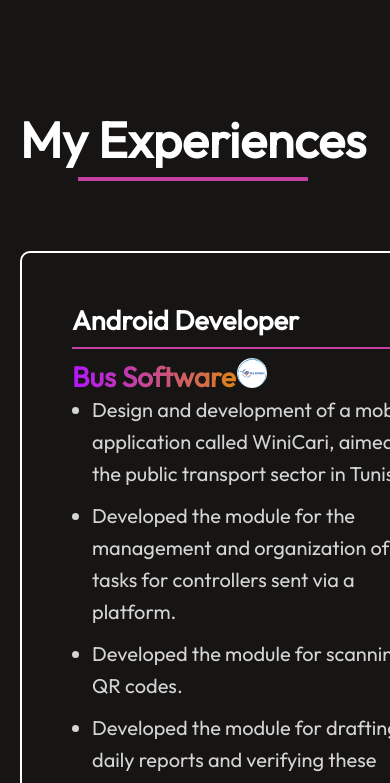
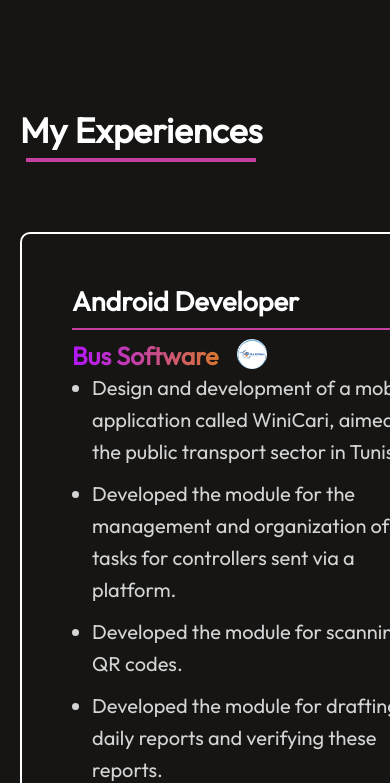
Before and after one commit to arij45/PortfolioWebSite, a React (Vite) app: page / in a window 390 px wide. Shown: the part 2861-3644 px from the top of the page. Built offline with nearby package versions, Linux system fonts and the light colour scheme.

Commit message:
PortfolioWebApplication

```diff
--- a/src/Components/Experiences/Experiences.css
+++ b/src/Components/Experiences/Experiences.css
@@ -144,7 +144,7 @@
 
     .experiences-title h1{
         padding: 0;
-        font-size: 50px;
+        font-size: 35px;
     }
 
     .experiences-title::after{
@@ -157,13 +157,13 @@
     }
 
     .experiences-format h2{
-        font-size: 28px;
+        font-size: 25px;
     }
 
     .experiences-container {
         flex-direction: column;
-        gap: 20px;
+        gap: 40px;
         grid-template-columns: 1fr;
-        margin-bottom: 40px;
+        margin-bottom: 50px;
       }
 }
--- a/src/Components/MyWork/MyWork.css
+++ b/src/Components/MyWork/MyWork.css
@@ -26,7 +26,7 @@
 
   .mywork-container {
       display: grid;
-      grid-template-columns: repeat(2, 1fr); /* Two cards per row */
+      grid-template-columns: repeat(2, 1fr);
       gap: 40px;
   }
 
```
